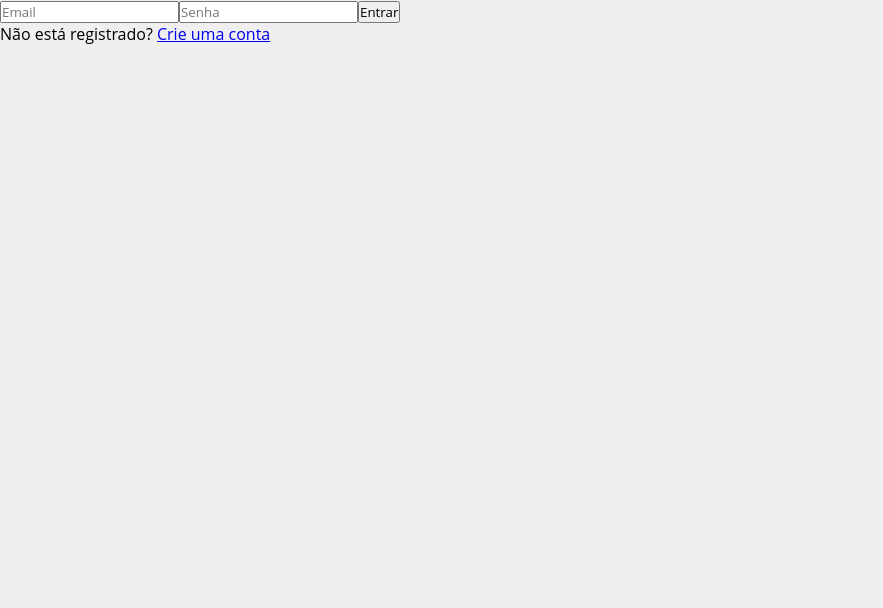
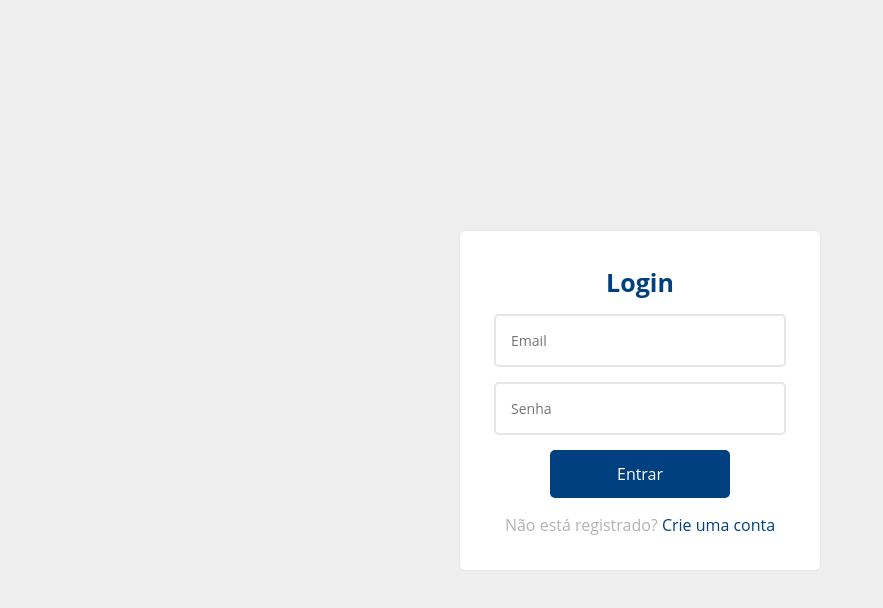
Before and after one commit to ElisaLissandra/Finance, a React (Vite) app in the folder Finance-react/: page / in a window 1280 px wide. Shown: the top 608 px of the page, without its empty margins (0-883 px from the left). Built offline with nearby package versions, Linux system fonts and the light colour scheme.

Commit message:
Implementação do visual do login

```diff
--- a/Finance-react/src/views/Finance.jsx
+++ b/Finance-react/src/views/Finance.jsx
@@ -1,7 +1,6 @@
 import React from "react";
 import { useEffect, useState } from "react";
 import axiosClient from "../axiosClient";
-import { Link } from "react-router-dom";
 import styles from "../views/Finance.module.css";
 import AddButton from "../Components/Layout/Buttons/AddButton.jsx";
 import Container from "../Components/Layout/Container.jsx";
--- a/Finance-react/src/views/Login.jsx
+++ b/Finance-react/src/views/Login.jsx
@@ -1,11 +1,11 @@
-import { useRef } from 'react';
-import { useNavigate } from 'react-router-dom';
+import { useRef } from "react";
+import { useNavigate } from "react-router-dom";
 import { useStateContext } from "../Contexts/ContextProvider";
 import axiosClient from "../axiosClient";
 import { Link } from "react-router-dom";
+import styles from "../views/Login.module.css";
 
 export default function login() {
-
     const emailRef = useRef();
     const passwordRef = useRef();
     const navigate = useNavigate();
@@ -17,33 +17,49 @@ export default function login() {
 
         const playload = {
             email: emailRef.current.value,
-            password: passwordRef.current.value
-        }
+            password: passwordRef.current.value,
+        };
 
-        axiosClient.post('login', playload)
-        .then(({data}) => {
+        axiosClient
+            .post("login", playload)
+            .then(({ data }) => {
                 setToken(data.data.token);
                 setUser(data.data.user);
-            navigate('/finance');
+                navigate("/finance");
             })
-        .catch(err => {
+            .catch((err) => {
                 const response = err.response;
 
-            if(response && response.status ===422) {
+                if (response && response.status === 422) {
                     console.log(response.data.errors);
                 }
             });
-
-    }
+    };
 
     return (
-        <form onSubmit={Submit}>
-            <input type="email" ref={emailRef} placeholder="Email" required />
-            <input type="password" ref={passwordRef} placeholder="Senha" required />
-            <button>Entrar</button>
-            <p className="message">
-                Não está registrado? <Link to="/register">Crie uma conta</Link>
+        <div className={styles.container_login_signup}>
+            <form onSubmit={Submit} className={styles.login_signup_form}>
+                <h1 className={styles.login_title}>Login</h1>
+                <input
+                    className={styles.login_input}
+                    type="email"
+                    ref={emailRef}
+                    placeholder="Email"
+                    required
+                />
+                <input
+                    className={styles.login_input}
+                    type="password"
+                    ref={passwordRef}
+                    placeholder="Senha"
+                    required
+                />
+                <button className={styles.btn_login}>Entrar</button>
+                <p className={styles.text_register}>
+                    Não está registrado?{" "}
+                    <Link  className={styles.link_register} to="/register">Crie uma conta</Link>
                 </p>
             </form>
+        </div>
     );
 }
--- /dev/null
+++ b/Finance-react/src/views/Login.module.css
@@ -0,0 +1,69 @@
+.container_login_signup {
+  height: 100vh;
+  display: flex;
+  justify-content: center;
+  align-items: center;
+}
+
+.login_title {
+  font-size: 25px;
+  margin-bottom: 15px;
+  text-align: center;
+  color:#004080;
+}
+
+.login_signup_form{
+  width: 360px;
+  position: relative;
+  z-index: 1;
+  background: #FFFFFF;
+  max-width: 360px;
+  padding: 34px;
+  box-shadow: 0 0 2px 0 rgba(0, 0, 0, 0.1);
+  display: flex;
+  flex-direction: column;
+  align-items: center;
+  border-radius: 5px;
+}
+
+.login_input {
+  outline: 0;
+  background: #ffffff;
+  width: 100%;
+  border: 2px solid #e6e6e6;
+  margin: 0 0 15px;
+  padding: 15px;
+  box-sizing: border-box;
+  font-size: 14px;
+  transition: all 0.3s;
+  border-radius: 5px;
+
+}
+
+.btn_login {
+  outline: 0;
+  background: #004080;
+  border: 0;
+  text-decoration: none;
+  padding: 13px;
+  color: #FFFFFF;
+  font-size: 16px;
+  border-radius: 5px;
+  cursor: pointer;
+  width: 100%;
+  max-width: 180px;
+  text-align: center;
+  margin-bottom: 1em;
+}
+
+.text_register {
+  text-decoration: none;
+  color: #b3b3b3;
+  font-size: 16px;
+  text-align: center;
+}
+
+.link_register {
+  color: #004080;
+  text-decoration: none;
+}
```
Lines whose indentation alone changed are shown as unchanged.
